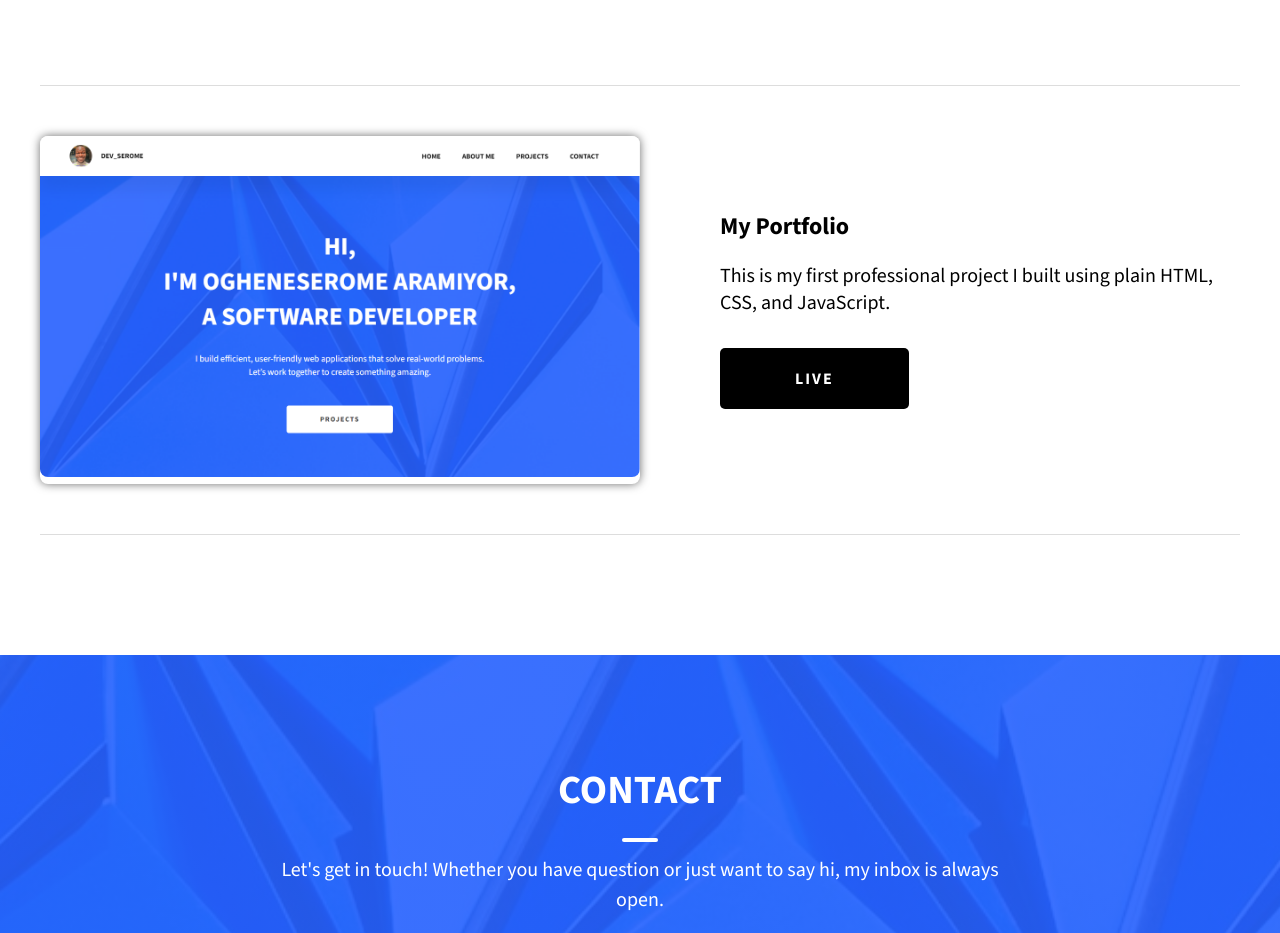
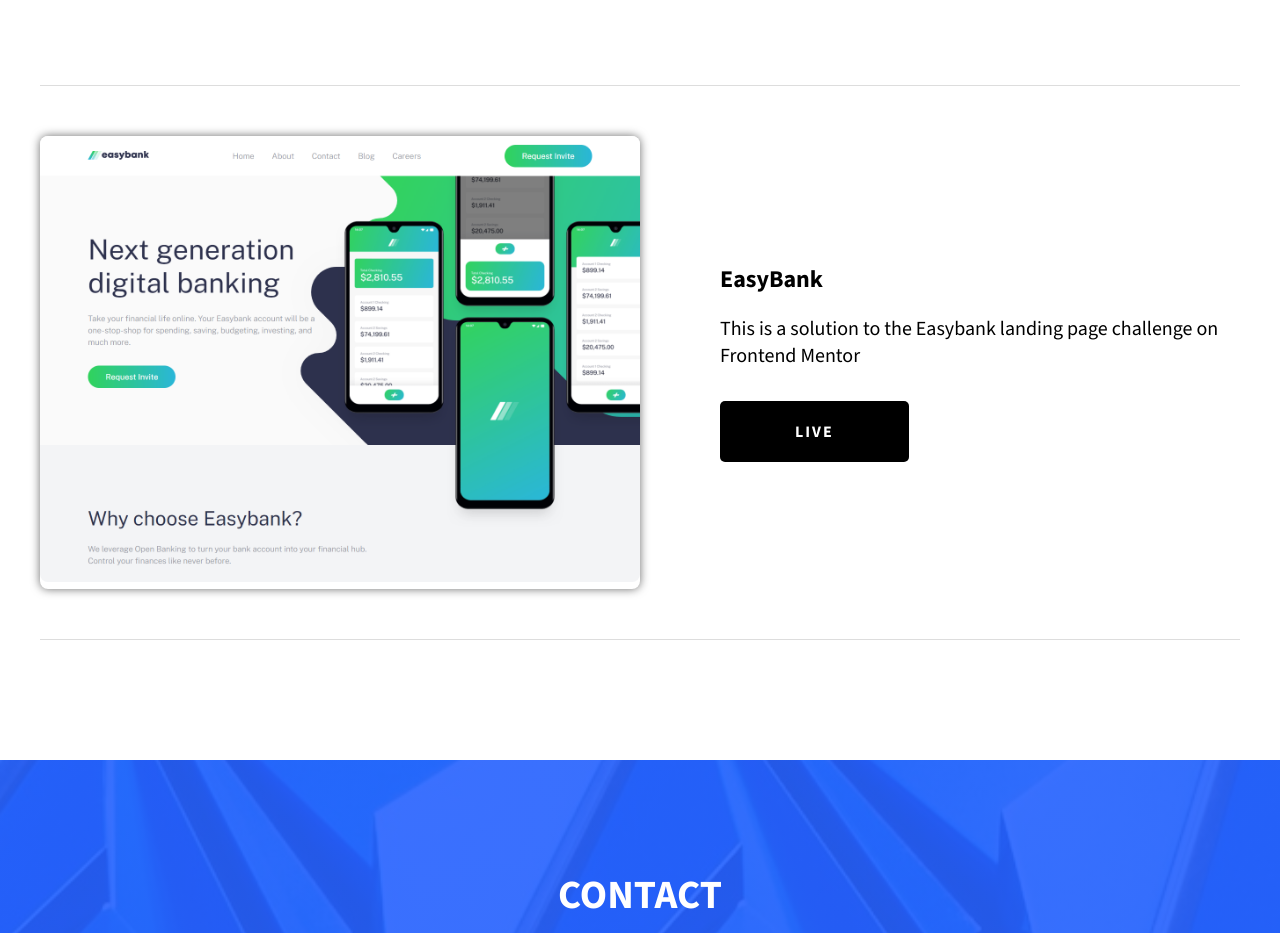
Before and after one commit to MSeries-kelvin/3o3e3rlio, a website: page public/index.html in a window 1280 px wide. Shown: the part 3080-4013 px from the top of the page. Drawn offline with nearby package versions, Linux system fonts and the light colour scheme.

Commit message:
third project added

```diff
--- a/public/index.html
+++ b/public/index.html
@@ -118,12 +118,12 @@
                         </li>
                         <li class="projects-content__item last">
                             <div class="project-image-cont">
-                                <img src="images/project-one.png" alt="project one">
+                                <img src="images/landing-two-long.png" alt="Landing page for Easy Money">
                             </div>
                             <div class="project-item-content">
-                                <h3>My Portfolio</h3>
-                                <p>This is my first professional project I built using plain HTML, CSS, and JavaScript.</p>
-                                <a href="#">Live</a>
+                                <h3>EasyBank</h3>
+                                <p>This is a solution to the Easybank landing page challenge on Frontend Mentor</p>
+                                <a href="https://mseries-kelvin.github.io/easybank-landing-page-master/" target="_blank">Live</a>
                             </div>
                         </li>
                     </ul>
```
Also changed, not shown: public/images/landing-two-long.png (added).
